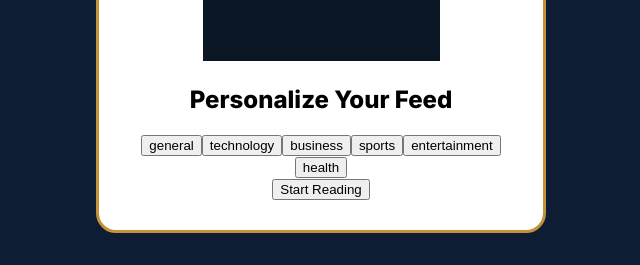
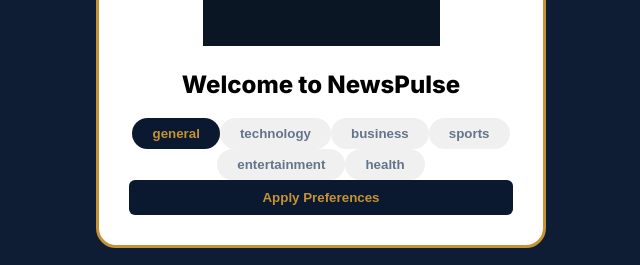
Before and after one commit to CLASHEROO3/news-pulse, a React (Create React App) app: page / in a window 1280 px wide. Shown: the part 388-653 px from the top of the page, without its empty margins (319-959 px from the left). Built offline with nearby package versions, Linux system fonts and the light colour scheme; no server answers; the database is empty.

Commit message:
added supabase dependency

```diff
--- a/src/App.js
+++ b/src/App.js
@@ -4,11 +4,7 @@
 import './App.css';
 import NewsBoard from './Components/NewsBoard';
 
-// --- SUPABASE CONNECTION ---
-const supabase = createClient(
-  'https://hmylzizegexlxcltpxfb.supabase.co',
-  'PASTE_YOUR_LONG_ANON_KEY_HERE'
-);
+const supabase = createClient('https://hmylzizegexlxcltpxfb.supabase.co', 'YOUR_ANON_KEY');
 
 function App() {
   const [selectedCats, setSelectedCats] = useState(["general"]);
@@ -30,7 +26,7 @@
     setBookmarksCount(count || 0);
   };
 
-  const handleCustomization = () => {
+  const saveAndExit = () => {
     localStorage.setItem('newspulse_config', JSON.stringify(selectedCats));
     setShowOnboarding(false);
     setActiveView("for-you");
@@ -38,55 +34,50 @@
 
   return (
     <div className="App">
-      {/* 1. WELCOME MODAL */}
       {showOnboarding && (
         <div className="modal-overlay">
           <div className="modal-box">
             <img src="/logo.png" alt="Logo" className="modal-logo" />
-            <h2>Personalize Your Feed</h2>
+            <h2>Welcome to NewsPulse</h2>
             <div className="onboarding-grid">
               {["general", "technology", "business", "sports", "entertainment", "health"].map(cat => (
-                <button key={cat} className={`chip ${selectedCats.includes(cat) ? 'active' : ''}`} onClick={() => {
+                <button key={cat} className={`sub-nav-item ${selectedCats.includes(cat) ? 'active' : ''}`} onClick={() => {
                   if (selectedCats.includes(cat)) { if (selectedCats.length > 1) setSelectedCats(selectedCats.filter(c => c !== cat)); }
                   else setSelectedCats([...selectedCats, cat]);
                 }}>{cat}</button>
               ))}
             </div>
-            <button className="apply-btn" onClick={handleCustomization}>Start Reading</button>
+            <button className="read-btn-sm" style={{width:'100%'}} onClick={saveAndExit}>Apply Preferences</button>
           </div>
         </div>
       )}
 
-      {/* 2. NAVBAR */}
       <nav className="navbar">
         <div className="nav-left">
           <button className="hamburger" onClick={() => setIsMenuOpen(true)}>☰</button>
           <div className="brand">
-            <img src="/logo.png" alt="NP" className="nav-logo" />
+            <img src="/logo.png" alt="Logo" className="nav-logo" />
             <h1 className="logo-text">News<span>Pulse</span></h1>
           </div>
         </div>
         <div className="nav-right">
           <div className="bookmark-pill" onClick={() => setActiveView("bookmarks")}>🔖 {bookmarksCount}</div>
-          <button className="customize-trigger" onClick={() => setShowOnboarding(true)}>⚙</button>
+          <button className="customize-trigger" style={{background:'none', border:'none', color:'var(--gold)', fontSize:'1.2rem'}} onClick={() => setShowOnboarding(true)}>⚙</button>
         </div>
       </nav>
 
-      {/* 3. SIDEBAR */}
       <div className={`sidebar-drawer ${isMenuOpen ? 'open' : ''}`}>
-        <div className="sidebar-header"><h3>Settings</h3><button onClick={() => setIsMenuOpen(false)}>×</button></div>
+        <div className="sidebar-header"><h3>Settings</h3><button onClick={() => setIsMenuOpen(false)} style={{background:'none', border:'none', color:'white', fontSize:'1.5rem'}}>×</button></div>
         <div className="sidebar-content">
-          <button className={`menu-item ${activeView === 'bookmarks'?'active':''}`} onClick={() => {setActiveView('bookmarks'); setIsMenuOpen(false);}}>⭐ Saved Articles</button>
-          <hr />
-          <button className={`menu-item ${country === 'in'?'active':''}`} onClick={() => {setCountry('in'); setIsMenuOpen(false);}}>🇮🇳 India</button>
-          <button className={`menu-item ${country === 'us'?'active':''}`} onClick={() => {setCountry('us'); setIsMenuOpen(false);}}>🌎 Global</button>
+          <button className="menu-btn" onClick={() => {setActiveView('bookmarks'); setIsMenuOpen(false);}}>⭐ Saved Articles</button>
+          <button className={`menu-btn ${country === 'in' ? 'active' : ''}`} onClick={() => {setCountry('in'); setIsMenuOpen(false);}}>🇮🇳 India</button>
+          <button className={`menu-btn ${country === 'us' ? 'active' : ''}`} onClick={() => {setCountry('us'); setIsMenuOpen(false);}}>🌎 Global</button>
         </div>
       </div>
       {isMenuOpen && <div className="sidebar-overlay" onClick={() => setIsMenuOpen(false)}></div>}
 
-      {/* 4. SUB NAV */}
       <div className="sub-nav">
-        <button className={`sub-nav-item ${activeView === 'for-you' ? 'active' : ''}`} onClick={() => setActiveView('for-you')}>★ For You</button>
+        <button className={`sub-nav-item ${activeView === 'for-you' ? 'active' : ''}`} onClick={() => setActiveView('for-you')}>For You</button>
         {["general", "technology", "business", "sports", "entertainment", "health"].map(cat => (
           <button key={cat} className={`sub-nav-item ${activeView === cat ? 'active' : ''}`} onClick={() => setActiveView(cat)}>{cat}</button>
         ))}
```
